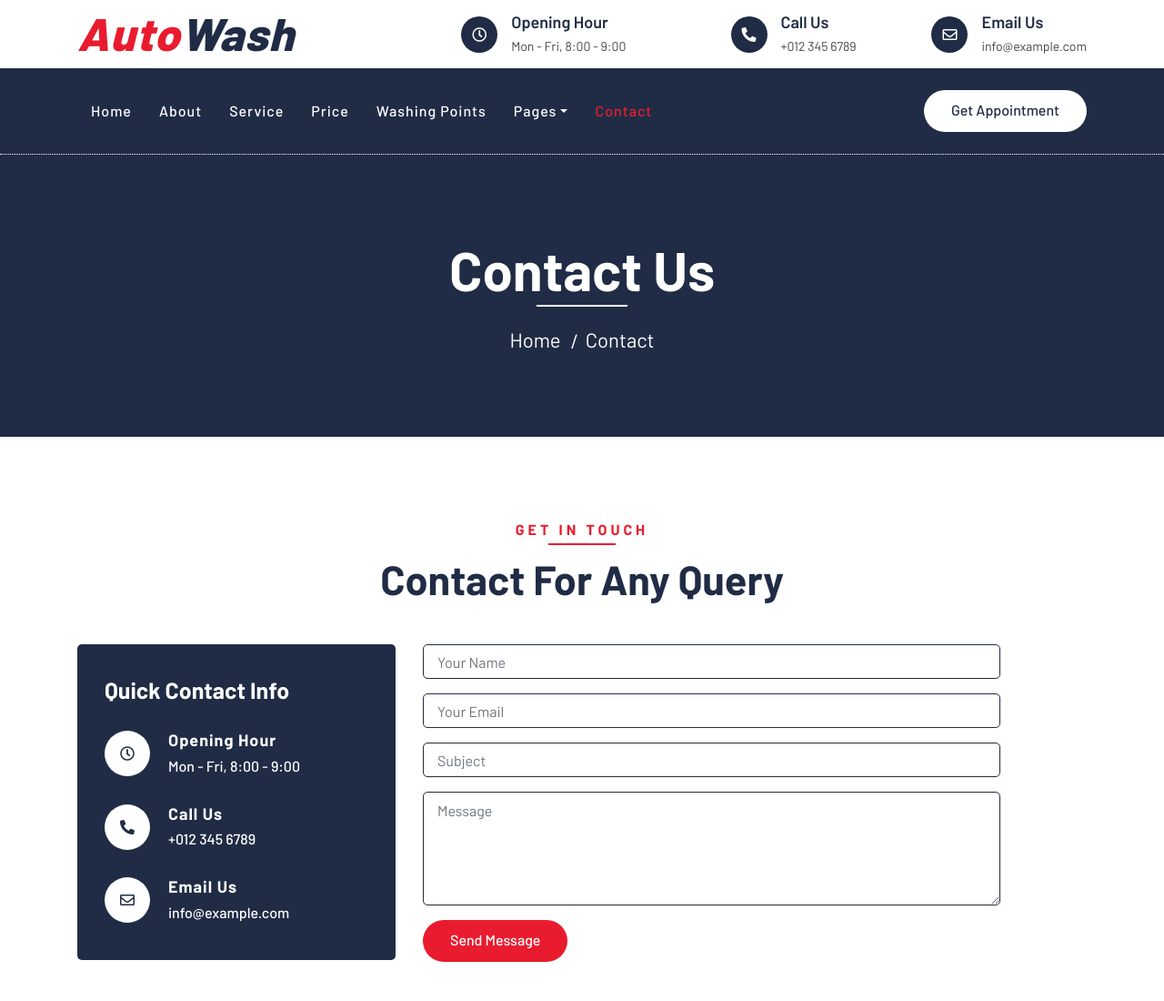
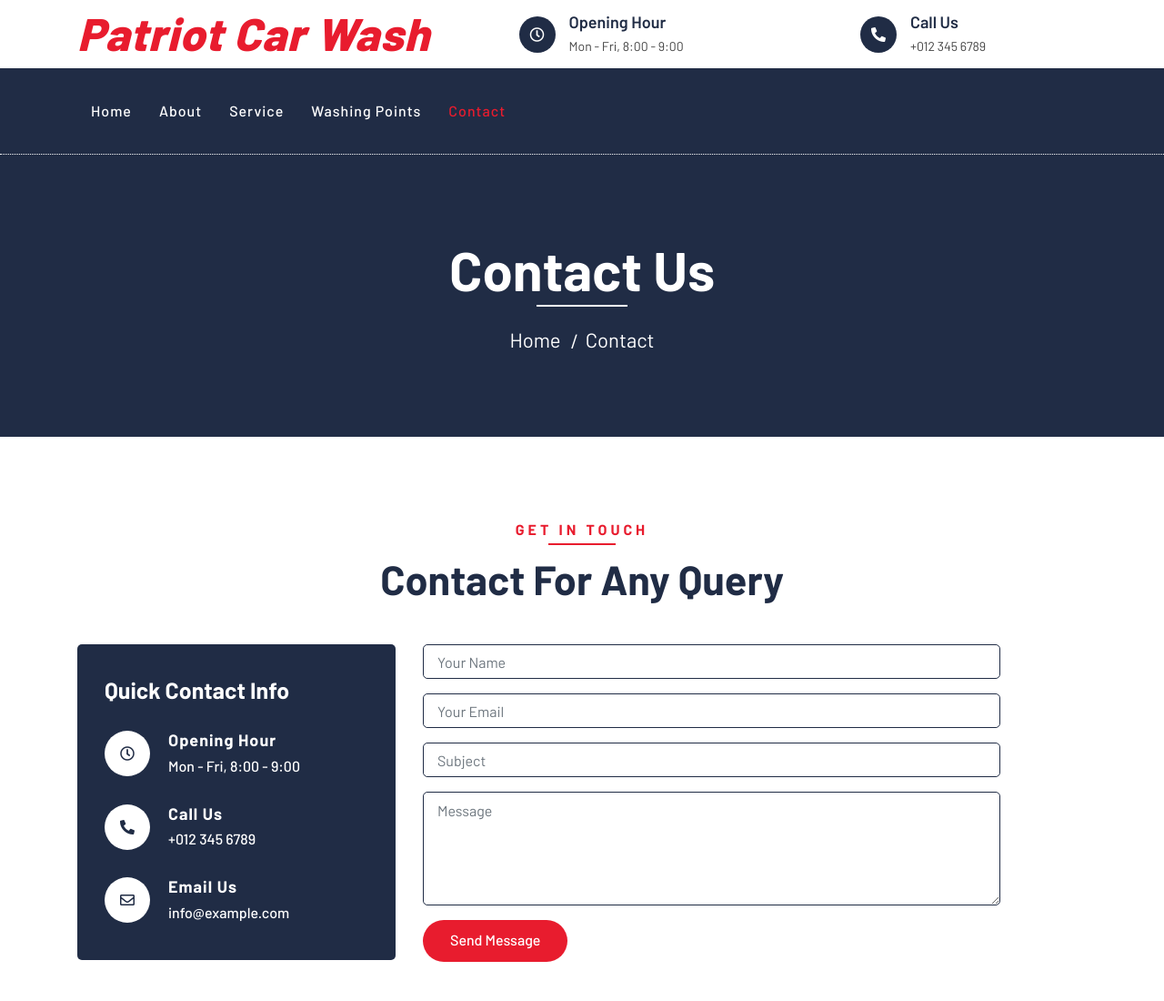
Before and after one commit to idleite/car-wash, a plain HTML site: page contact.html in a window 1280 px wide. Shown: the top 1100 px of the page at 91% size. Drawn offline with nearby package versions, Linux system fonts and the light colour scheme; grey boxes are pictures that could not be loaded.

Commit message:
Finished Headers All

```diff
--- a/contact.html
+++ b/contact.html
@@ -29,15 +29,15 @@
         <div class="top-bar">
             <div class="container">
                 <div class="row align-items-center">
-                    <div class="col-lg-4 col-md-12">
+                    <div class="col-lg-5 col-md-12">
                         <div class="logo">
                             <a href="index.html">
-                                <h1>Auto<span>Wash</span></h1>
+                                <h1>Patriot Car Wash</h1>
                                 <!-- <img src="img/logo.jpg" alt="Logo"> -->
                             </a>
                         </div>
                     </div>
-                    <div class="col-lg-8 col-md-7 d-none d-lg-block">
+                    <div class="col-8 col-md-7 d-none d-lg-block">
                         <div class="row">
                             <div class="col-4">
                                 <div class="top-bar-item">
@@ -50,7 +50,7 @@
                                     </div>
                                 </div>
                             </div>
-                            <div class="col-4">
+                            <div class="col-6">
                                 <div class="top-bar-item">
                                     <div class="top-bar-icon">
                                         <i class="fa fa-phone-alt"></i>
@@ -61,17 +61,7 @@
                                     </div>
                                 </div>
                             </div>
-                            <div class="col-4">
-                                <div class="top-bar-item">
-                                    <div class="top-bar-icon">
-                                        <i class="far fa-envelope"></i>
-                                    </div>
-                                    <div class="top-bar-text">
-                                        <h3>Email Us</h3>
-                                        <p>info@example.com</p>
-                                    </div>
-                                </div>
-                            </div>
+
                         </div>
                     </div>
                 </div>
@@ -93,22 +83,11 @@
                             <a href="index.html" class="nav-item nav-link">Home</a>
                             <a href="about.html" class="nav-item nav-link">About</a>
                             <a href="service.html" class="nav-item nav-link">Service</a>
-                            <a href="price.html" class="nav-item nav-link">Price</a>
                             <a href="location.html" class="nav-item nav-link">Washing Points</a>
-                            <div class="nav-item dropdown">
-                                <a href="#" class="nav-link dropdown-toggle" data-toggle="dropdown">Pages</a>
-                                <div class="dropdown-menu">
-                                    <a href="blog.html" class="dropdown-item">Blog Grid</a>
-                                    <a href="single.html" class="dropdown-item">Detail Page</a>
-                                    <a href="team.html" class="dropdown-item">Team Member</a>
-                                    <a href="booking.html" class="dropdown-item">Schedule Booking</a>
-                                </div>
-                            </div>
+
                             <a href="contact.html" class="nav-item nav-link active">Contact</a>
                         </div>
-                        <div class="ml-auto">
-                            <a class="btn btn-custom" href="#">Get Appointment</a>
-                        </div>
+
                     </div>
                 </nav>
             </div>
```
Also changed, not shown: location.html (+6 -25 lines).
